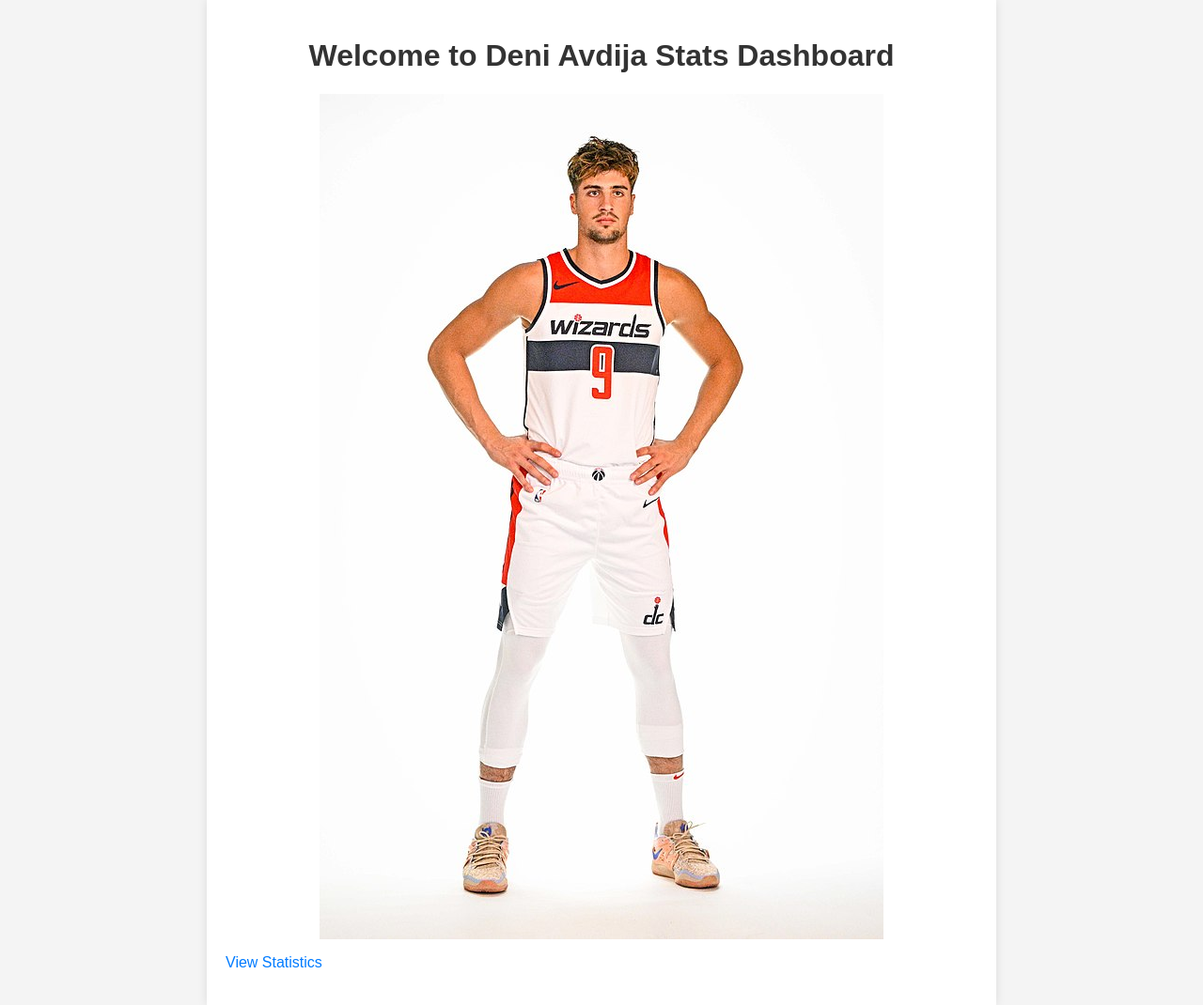
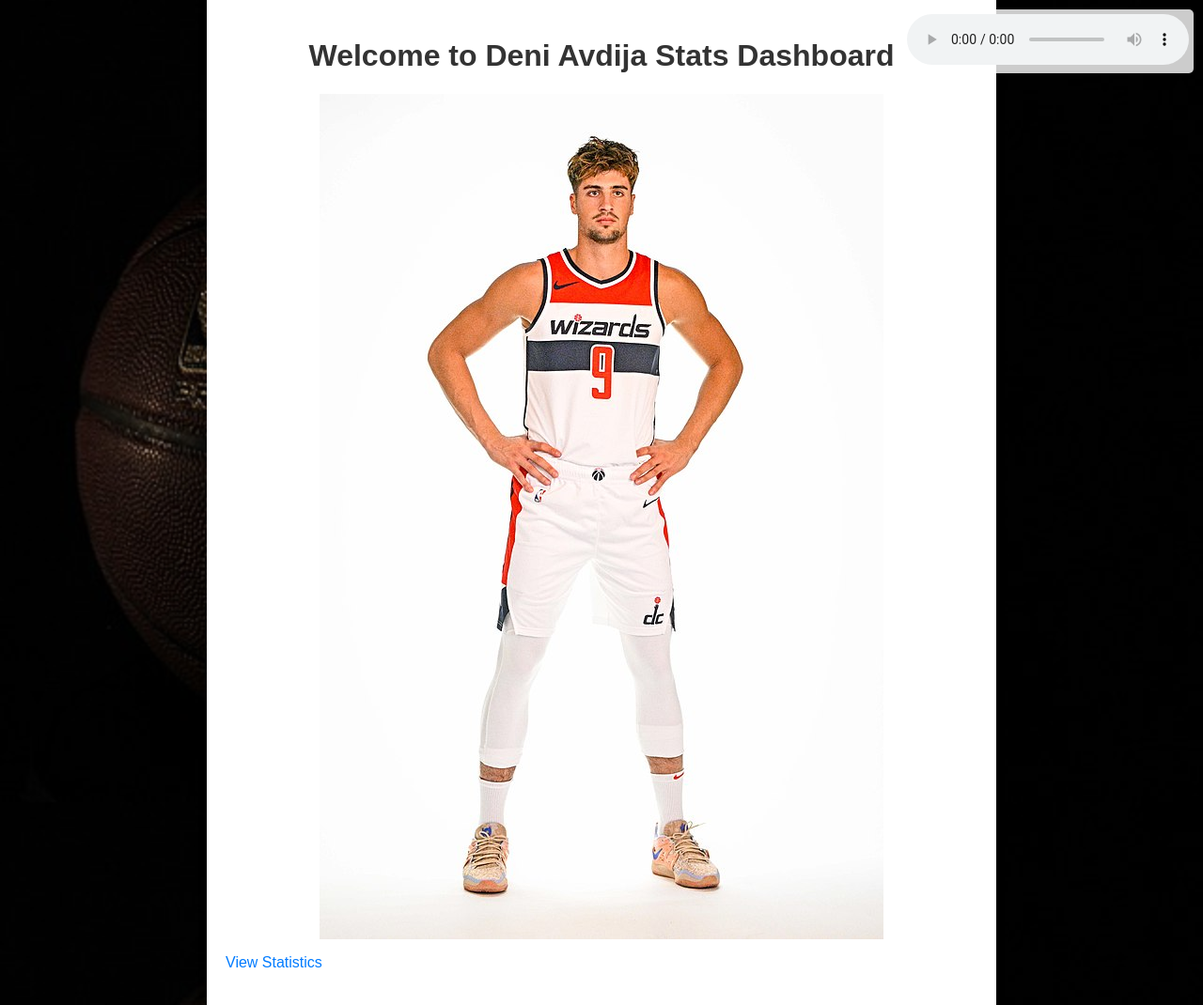
Before and after one commit to Orgamliel7/Deni-Avdija-stats, a Flask app: page / in a window 1280 px wide. Shown: the whole page at 94% size. Run offline with Flask 3, Linux system fonts and the light colour scheme; parts of the project's set-up code (start-up, migrations or seed data) failed here and were passed over.

Commit message:
trying to add music. background added

```diff
--- a/static/styles.css
+++ b/static/styles.css
@@ -1,6 +1,7 @@
 body {
     font-family: Arial, sans-serif;
-    background-color: #f4f4f4;
+    background: url("../static/basketball_background.jpg") no-repeat center center fixed;
+    background-size: cover;
     margin: 0;
     padding: 0;
 }
@@ -29,3 +30,12 @@ a {
     text-decoration: none;
     color: #007BFF;
 }
+
+.audio-controls {
+    position: fixed;
+    top: 10px;
+    right: 10px;
+    background: rgba(255, 255, 255, 0.8);
+    padding: 5px;
+    border-radius: 5px;
+}
--- a/templates/home.html
+++ b/templates/home.html
@@ -5,8 +5,32 @@
     <meta name="viewport" content="width=device-width, initial-scale=1.0">
     <title>Deni Avdija Stats</title>
     <link rel="stylesheet" href="{{ url_for('static', filename='styles.css') }}">
+    <style>
+        body {
+            font-family: Arial, sans-serif;
+            background: url("{{ url_for('static', filename='basketball_background.jpg') }}") no-repeat center center fixed;
+            background-size: cover;
+            margin: 0;
+            padding: 0;
+        }
+
+        .audio-controls {
+            position: fixed;
+            top: 10px;
+            right: 10px;
+            background: rgba(255, 255, 255, 0.8);
+            padding: 5px;
+            border-radius: 5px;
+        }
+    </style>
 </head>
 <body>
+    <div class="audio-controls">
+        <audio controls autoplay loop volume="0.5">
+            <source src="{{ url_for('static', filename='background_music.mp3') }}" type="audio/mpeg">
+            Your browser does not support the audio element.
+        </audio>
+    </div>
     <div class="container">
         <h1>Welcome to Deni Avdija Stats Dashboard</h1>
         <img src="{{ url_for('static', filename='deni_avdija.jpg') }}" alt="Deni Avdija">
```
Also changed, not shown: templates/stats.html (+17 -7 lines), static/basketball_background.jpg (added), 1 other file.
